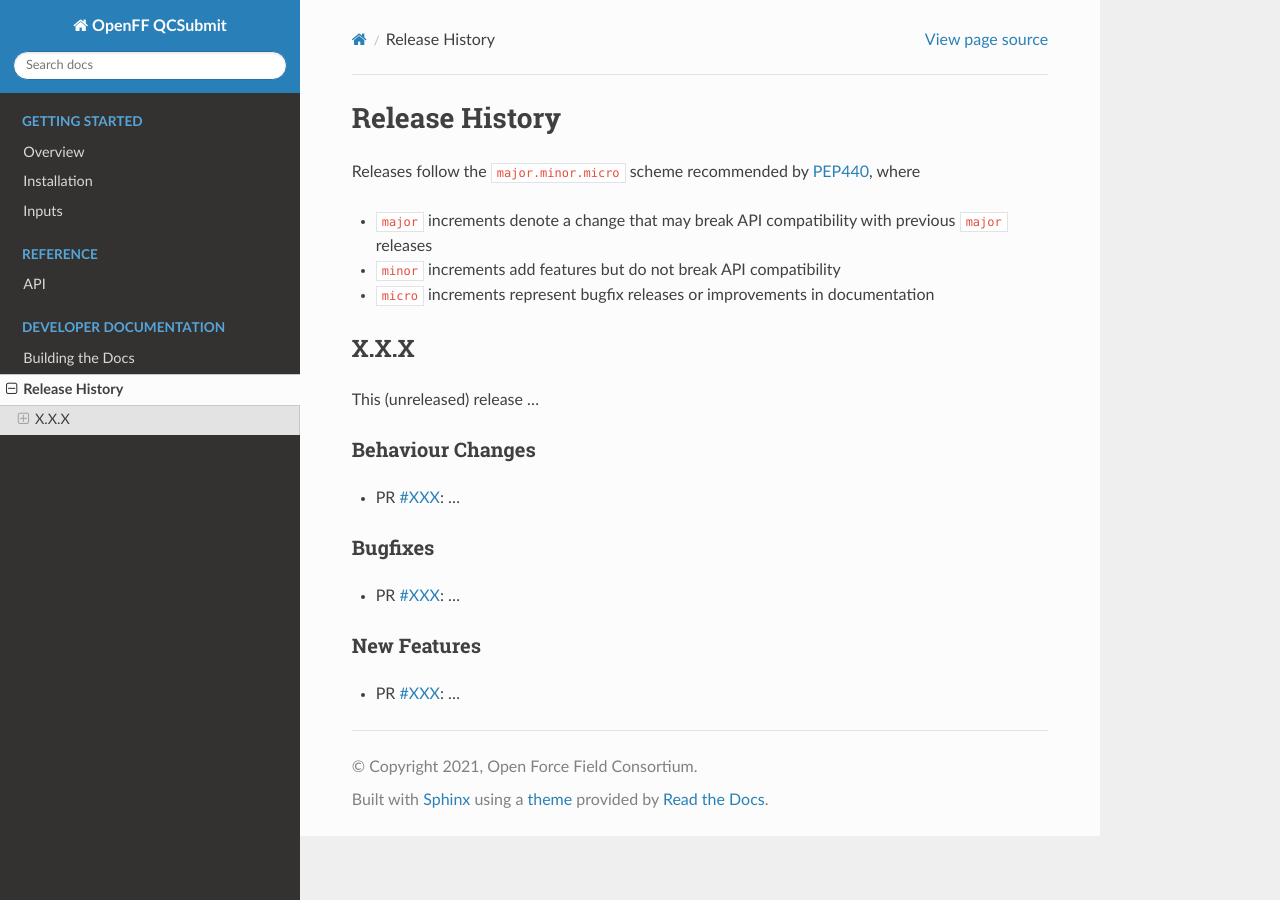
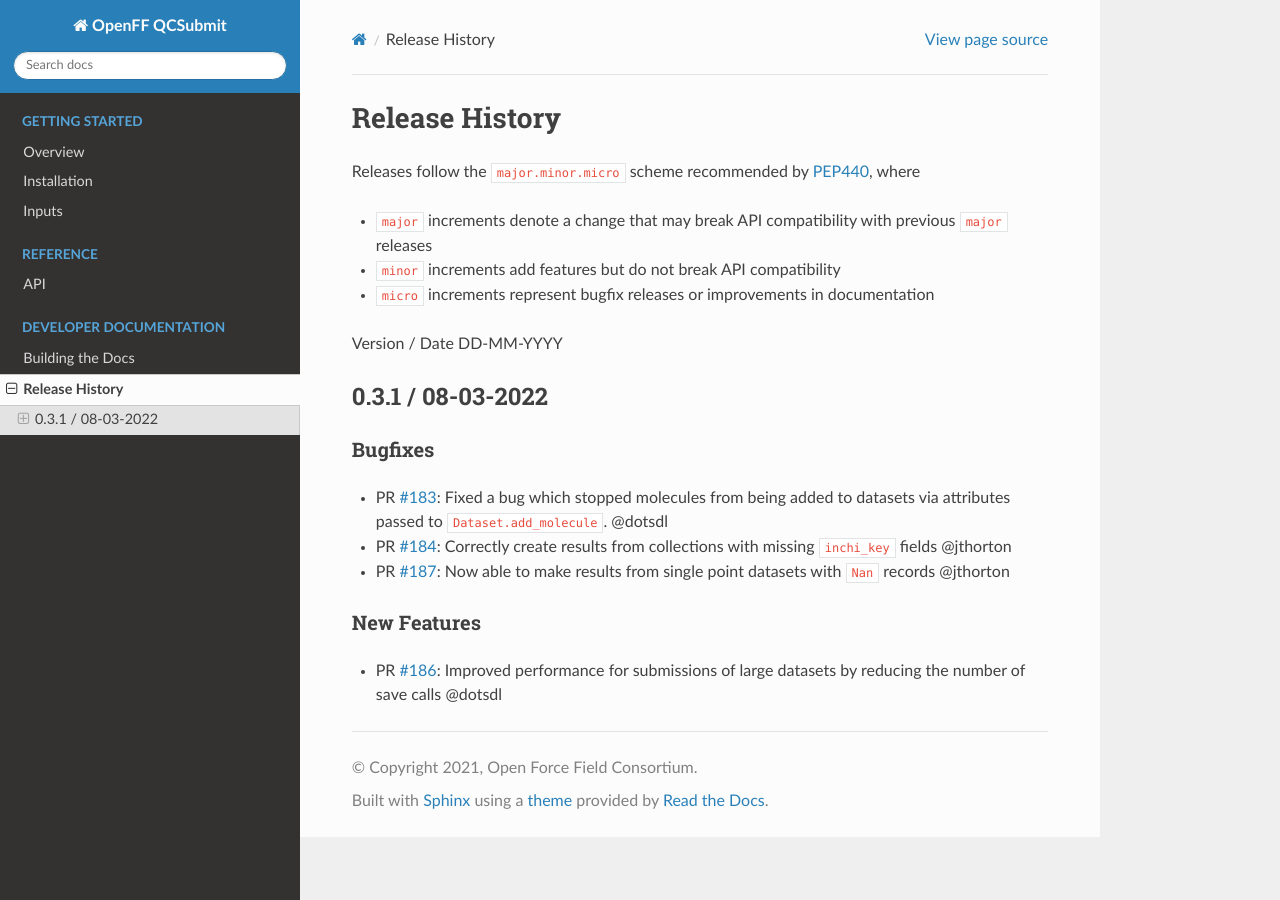
Before and after one commit to openforcefield/openff-qcsubmit, a Sphinx documentation site: the page built from docs/releasehistory.rst, in a window 1280 px wide. Built offline with Sphinx 7.4.7 and the Read the Docs theme 2.0.0, drawn with Linux system fonts in a browser that asks for light colours; pages that are not in the unit, such as notebooks, are missing from menus.

Commit message:
update the releasehistory

```diff
--- a/docs/releasehistory.rst
+++ b/docs/releasehistory.rst
@@ -8,22 +8,20 @@
 * ``minor`` increments add features but do not break API compatibility
 * ``micro`` increments represent bugfix releases or improvements in documentation
 
-X.X.X
+Version / Date DD-MM-YYYY
+
+0.3.1 / 08-03-2022
 -----
-
-This (unreleased) release ...
-
-Behaviour Changes
-"""""""""""""""""
-
-* PR `#XXX <https://github.com/openforcefield/openff-qcsubmit/pull/XXX>`_: ...
 
 Bugfixes
 """"""""
 
-* PR `#XXX <https://github.com/openforcefield/openff-qcsubmit/pull/XXX>`_: ...
+* PR `#183 <https://github.com/openforcefield/openff-qcsubmit/pull/183>`_: Fixed a bug which stopped molecules from being added to datasets via attributes passed to ``Dataset.add_molecule``. @dotsdl
+* PR `#184 <https://github.com/openforcefield/openff-qcsubmit/pull/184>`_: Correctly create results from collections with missing ``inchi_key`` fields @jthorton
+* PR `#187 <https://github.com/openforcefield/openff-qcsubmit/pull/187>`_: Now able to make results from single point datasets with ``Nan`` records @jthorton
+
 
 New Features
 """"""""""""
 
-* PR `#XXX <https://github.com/openforcefield/openff-qcsubmit/pull/XXX>`_: ...
+* PR `#186 <https://github.com/openforcefield/openff-qcsubmit/pull/186>`_: Improved performance for submissions of large datasets by reducing the number of save calls @dotsdl
```
